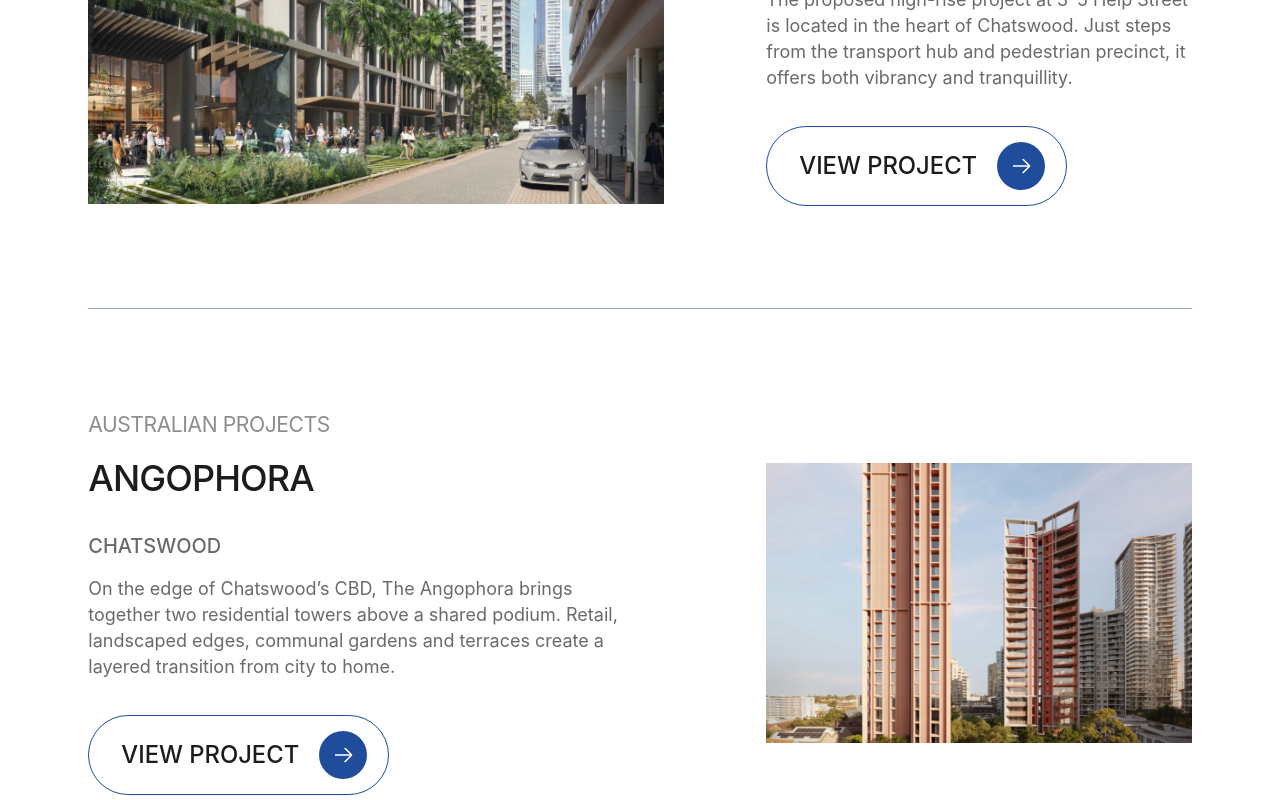
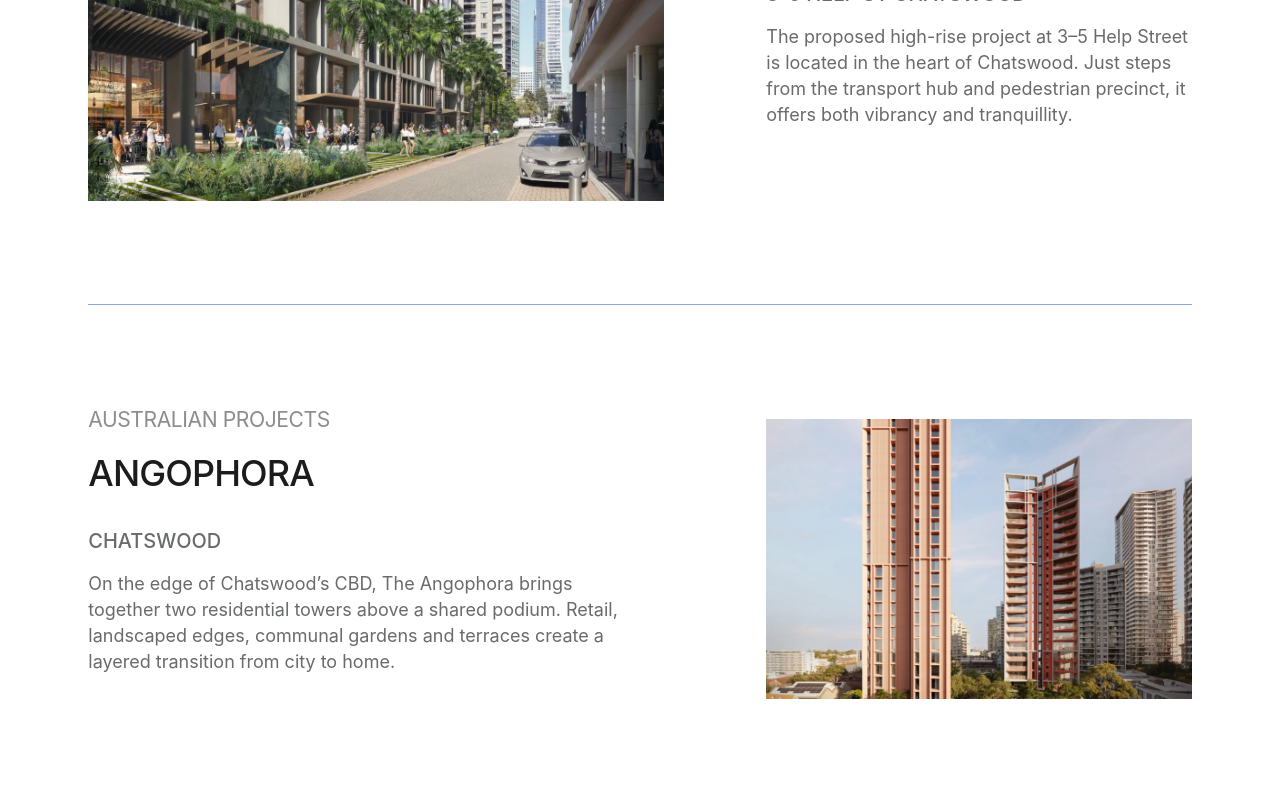
Before and after one commit to ryanzzeng/oia-group-nextjs, a Next.js app: page /viewall-projects in a window 1280 px wide. Shown: the part 2480-3280 px from the top of the page. Built offline with nearby package versions, Linux system fonts and the light colour scheme.

Commit message:
fix issue

```diff
--- a/app/viewall-projects/page.tsx
+++ b/app/viewall-projects/page.tsx
@@ -83,7 +83,7 @@ export default function ViewAllProjects() {
           <h2>{project.name}</h2>
           <h3>{project.location}</h3>
           <p>{project.description}</p>
-          <ProjectLink />
+          {/* <ProjectLink /> */}
         </div>
       </article>)}
     </section>
```
